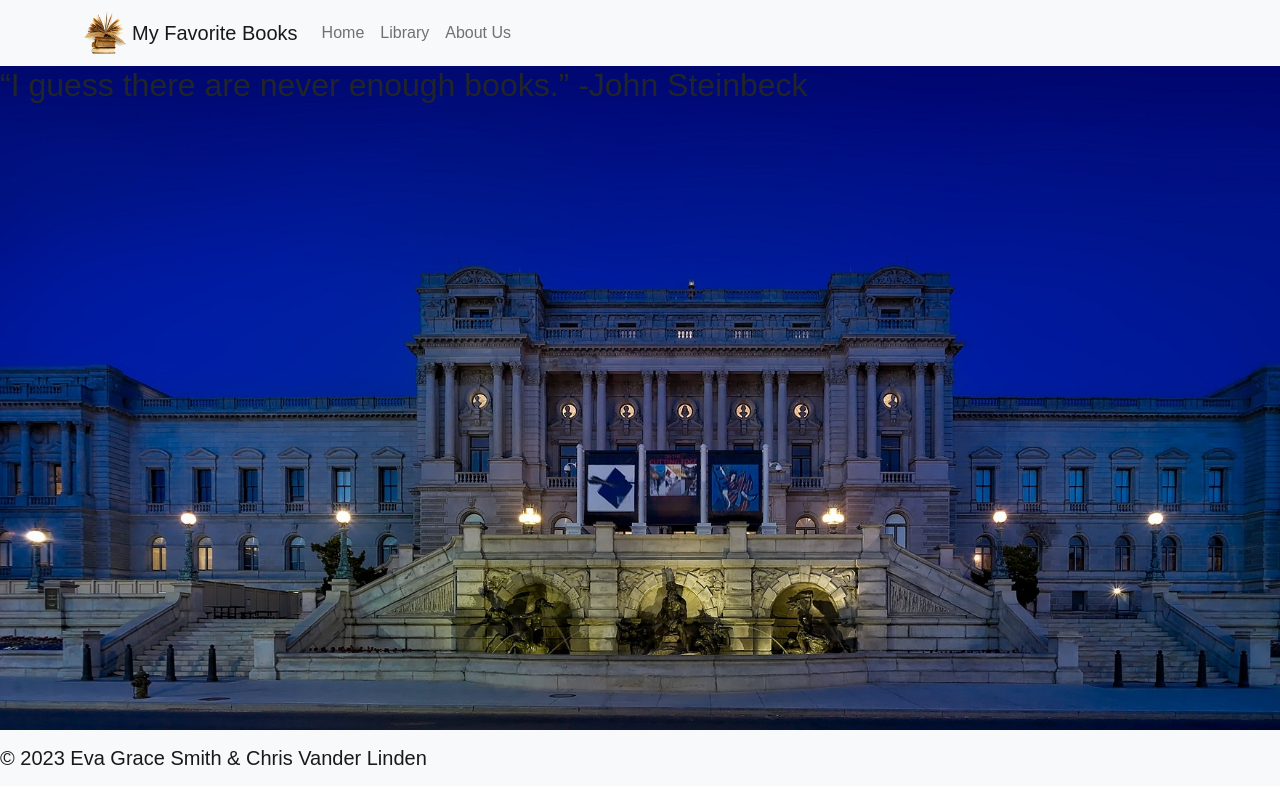
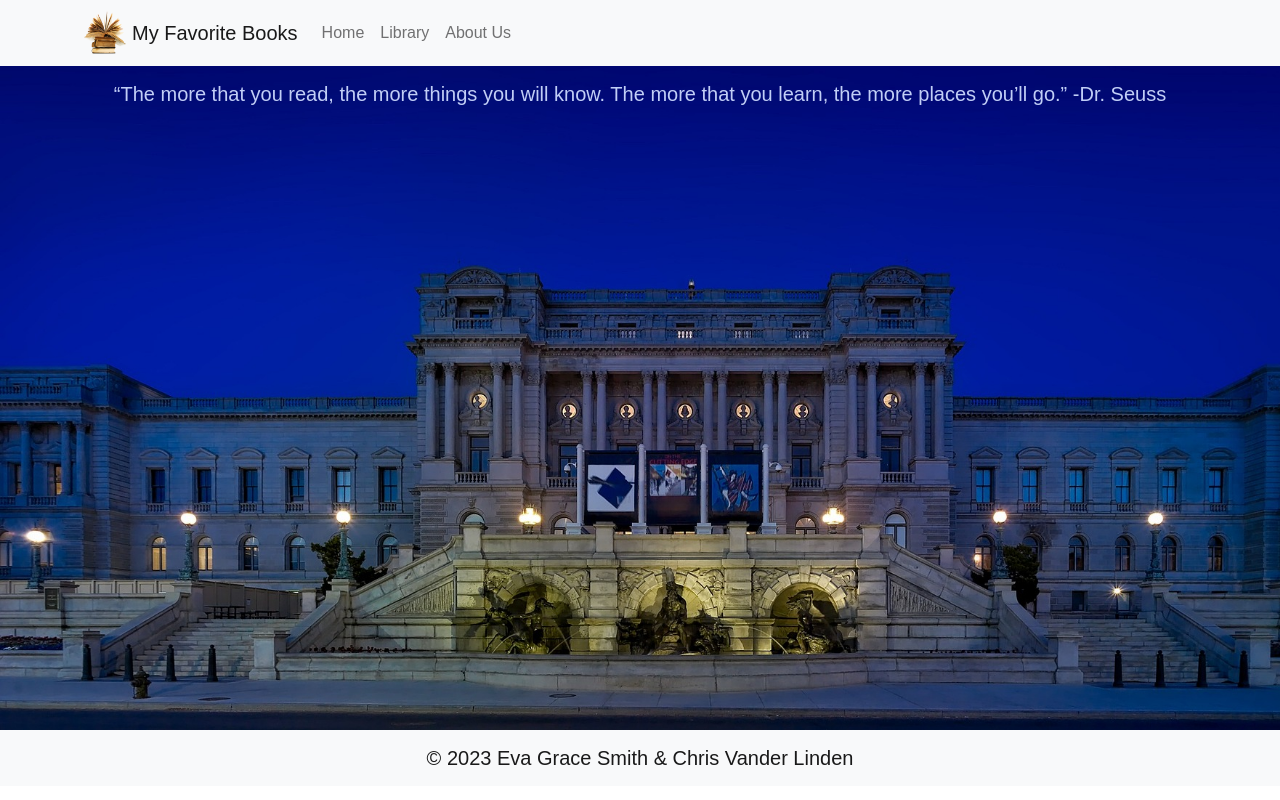
Before and after one commit to EvaGraceSmith/can-of-books-frontend, a React (Create React App) app: page / in a window 1280 px wide. Built offline with nearby package versions, Linux system fonts and the light colour scheme; no server answers.

Commit message:
centered footer

```diff
--- a/src/components/Footer.css
+++ b/src/components/Footer.css
@@ -0,0 +1,6 @@
+
+
+.footer{
+    margin: auto;
+
+}
--- a/src/components/Footer.js
+++ b/src/components/Footer.js
@@ -1,4 +1,5 @@
 import React from 'react';
+import { Container } from 'react-bootstrap';
 import Navbar from 'react-bootstrap/Navbar';
 import './Footer.css';
 
@@ -6,7 +7,9 @@ class Footer extends React.Component {
   render() {
     return (
       <Navbar collapseOnSelect expand="lg" bg="light" variant="light">
-        <Navbar.Brand> &copy; 2023 Eva Grace Smith & Chris Vander Linden</Navbar.Brand>
+        <div className='container'>
+        <Navbar.Brand className='footer'> &copy; 2023 Eva Grace Smith & Chris Vander Linden</Navbar.Brand>
+        </div>
       </Navbar>
     );
   }
--- a/src/components/Home.css
+++ b/src/components/Home.css
@@ -4,3 +4,10 @@ main {
 
     height: 83vh;
   }
+
+  h2 {
+    padding-top: 1rem;
+    color: rgb(193, 206, 246);
+    font-size: 1.25rem;
+    text-align: center;
+  }
--- a/src/components/Home.js
+++ b/src/components/Home.js
@@ -5,7 +5,9 @@ class Home extends React.Component {
   render() {
     return (
       <main>
-        <h2>“I guess there are never enough books.” -John Steinbeck</h2>
+        <h2>“The more that you read, the more things you will know. The more that you learn, the more places you’ll go.”
+
+-Dr. Seuss</h2>
         </main>
     );
   }
```
